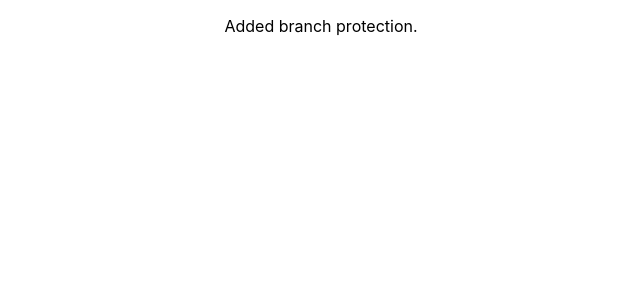
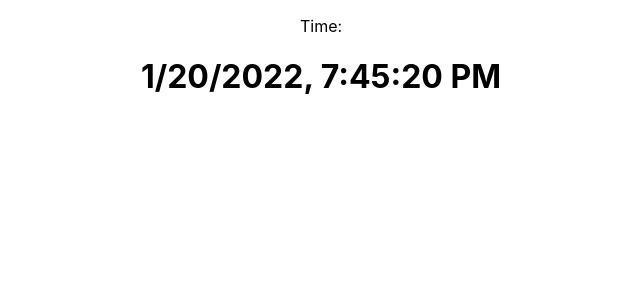
Before and after one commit to edgarnava80/github-actions, a React (Create React App) app: page / in a window 1280 px wide. Shown: the top 300 px of the page, without its empty margins (319-959 px from the left). Built offline with nearby package versions, Linux system fonts and the light colour scheme.

Commit message:
Added clock

```diff
--- a/src/App.js
+++ b/src/App.js
@@ -1,12 +1,23 @@
-import logo from './logo.svg';
+import { useState, useEffect } from 'react'
 import './App.css';
 
+const Clock = props => {
+  return <h1>{props.time}</h1>
+}
+
+
 function App() {
+  const [time, setTime] = useState(new Date().toLocaleString())
+  useEffect(() => {
+    setInterval(() => {
+      setTime(new Date().toLocaleString())
+    }, 1000)
+  }, [time])
   return (
     <div className="App">
 
         <p>
-          Added branch protection.
+          Time: <Clock time={time} />
         </p>
 
     </div>
```
